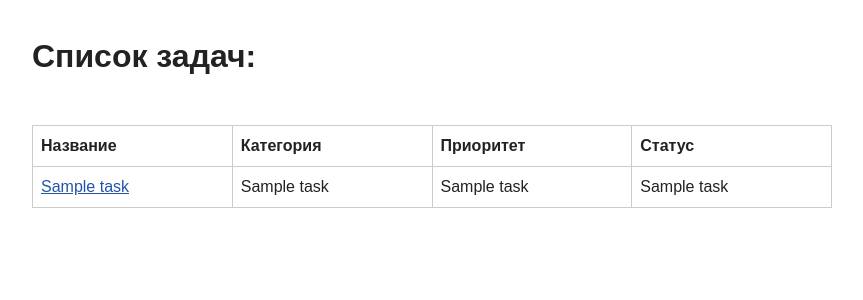
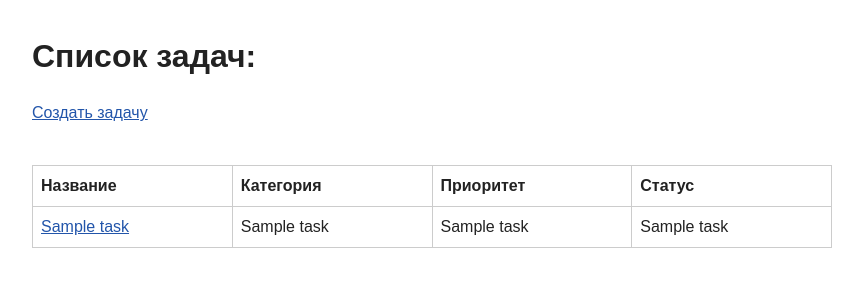
Before and after one commit to alllexxx1/task_manager, a Flask app: template templates/index.html in a window 1280 px wide. Shown: the top 300 px of the page, without its empty margins (208-1071 px from the left). Run offline with Flask 3, Linux system fonts and the light colour scheme; the template is opened without the code that fills it: most values are stand-ins (such as "Sample title", 1, 10 or a date in 2020).

Commit message:
add links

```diff
--- a/templates/detail.html
+++ b/templates/detail.html
@@ -10,6 +10,7 @@
 </head>
 <body>
     <h1>{{ task.title }}</h1>
+    <p><a href="{{ url_for('index') }}">К списку задач</a></p>
     <div>
         <p>Категория: {{ task.category_name }}</p>
         <p>Приоритет: {{ task.priority_name }}</p>
--- a/templates/index.html
+++ b/templates/index.html
@@ -10,6 +10,7 @@
 </head>
 <body>
     <h1>Список задач:</h1>
+    <p><a href="{{ url_for('create') }}">Создать задачу</a></p>
     <div class="table-wrapper">
         <table>
         <thead><tr><th>Название</th><th>Категория</th><th>Приоритет</th><th>Статус</th></tr></thead>
```
